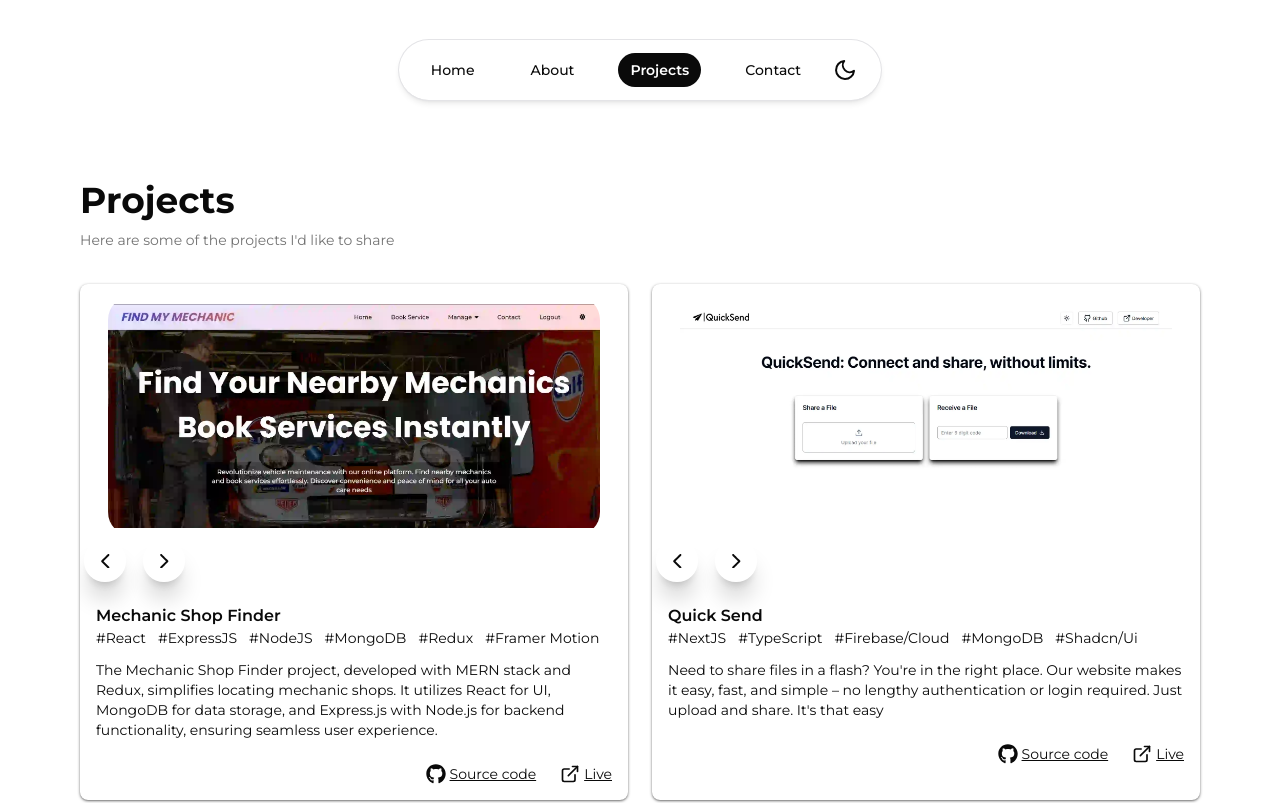
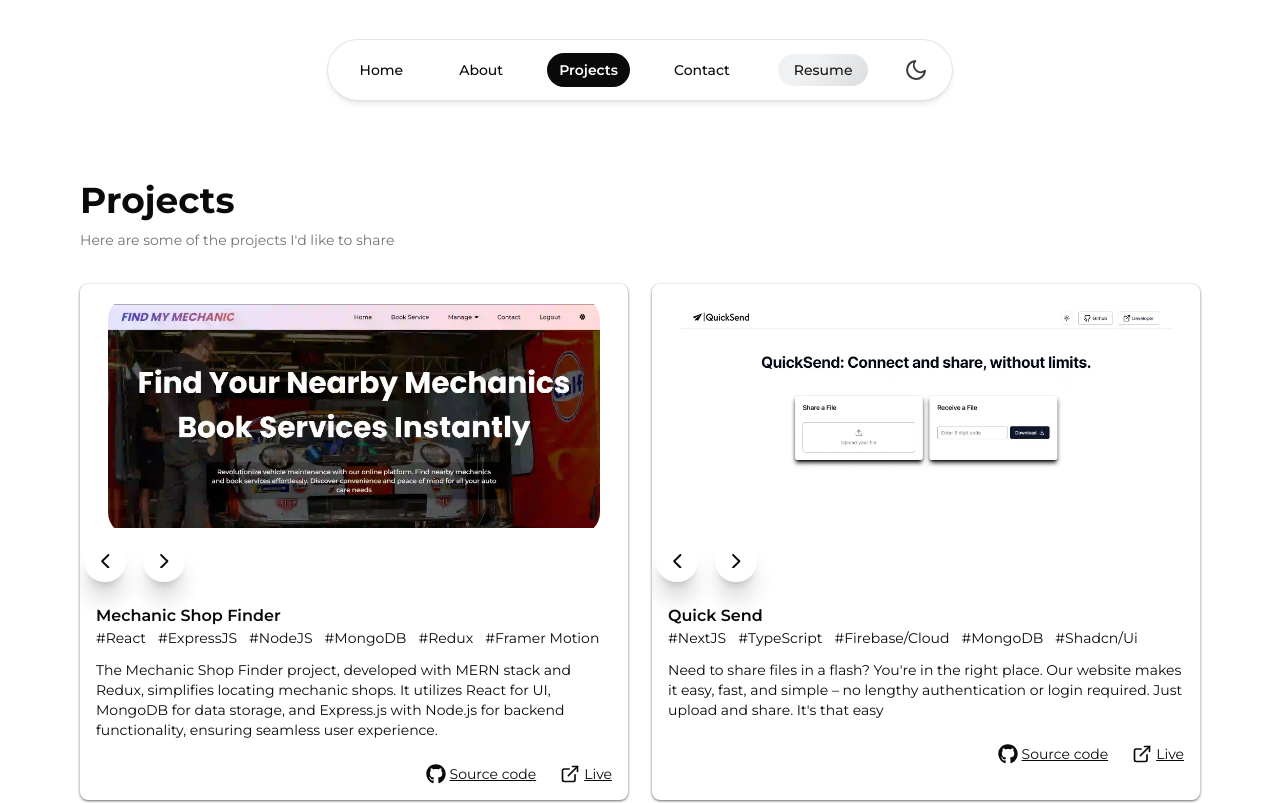
Before and after one commit to Sooraj-Rao/Portfolio, a Next.js app: page /projects in a window 1280 px wide. Shown: the top 803 px of the page. Built offline with nearby package versions, Linux system fonts and the light colour scheme.

Commit message:
(update:minimal updates)

```diff
--- a/src/component/projects/emblaCarosel.tsx
+++ b/src/component/projects/emblaCarosel.tsx
@@ -22,17 +22,17 @@ const EmblaCarousel: React.FC<PropType> = (props) => {
     nextBtnDisabled,
     onPrevButtonClick,
     onNextButtonClick
-  } = usePrevNextButtons(emblaApi)
+  } = usePrevNextButtons(emblaApi, undefined)
 
   return (
     <div className="embla  pt-3 ">
       <div className="embla__viewport" ref={emblaRef}>
         <div className="embla__container ">
-          {slides.map((index) => (
+          {slides.map((slide, index) => (
             <div className="embla__slide" key={index}>
               <img
                 className=" h-60  object-contain rounded-3xl"
-                src={index}
+                src={slide}
                 alt="Your alt text"
               />
             </div>
@@ -41,8 +41,8 @@ const EmblaCarousel: React.FC<PropType> = (props) => {
       </div>
       <div className="embla__controls ">
         <div className="embla__buttons text-foreground">
-          <PrevButton onClick={onNextButtonClick} disabled={prevBtnDisabled} />
-          <NextButton onClick={ onPrevButtonClick} disabled={nextBtnDisabled} />
+          <PrevButton onClick={onPrevButtonClick} disabled={prevBtnDisabled} />
+          <NextButton onClick={onNextButtonClick} disabled={nextBtnDisabled} />
         </div>
       </div>
     </div>
--- a/src/component/utility/theme-switch.tsx
+++ b/src/component/utility/theme-switch.tsx
@@ -22,7 +22,7 @@ export default function ThemeSwitch(props: ThemeSwitchProps) {
     <button
       type="button"
       aria-label="toggle theme"
-      className="mt-8 h-10 w-10 rounded-full text-foreground transition-[scale] duration-200 hover:scale-[1.1] md:mr-4 md:mt-0 md:h-6 md:w-6"
+      className="mt-8 h-10 w-10 rounded-full text-foreground/80 transition-[scale] duration-200 hover:scale-[1.1] md:mr-4 md:mt-0 md:h-6 md:w-6"
       onClick={handleThemeChange}
     >
       {mounted &&
--- a/src/layout/footer.tsx
+++ b/src/layout/footer.tsx
@@ -4,10 +4,6 @@ import { Socials } from "@/data/Socials";
 import { motion } from "framer-motion";
 import Link from "next/link";
 import {
-  GithubIcon,
-  LinkedinIcon,
-  TwitterIcon,
-  MailIcon,
   ArrowTopRight,
 } from "@/component/icons";
 import { IoMdMail } from "react-icons/io";
@@ -40,7 +36,7 @@ export default function Footer() {
   return (
     <footer
       id="footer"
-      className="flex lg:pt-20 w-full flex-col items-center gap-20 px-6 py-8 sm:px-14 md:px-20"
+      className="flex w-full flex-col items-center gap-20 px-6 py-8 sm:px-14 md:px-20"
     >
       <motion.div
         initial={{ y: 80 }}
@@ -83,9 +79,9 @@ export default function Footer() {
                 xmlns="http://www.w3.org/2000/svg"
               >
                 <path
-                  stroke-linecap="round"
-                  stroke-linejoin="round"
-                  stroke-width="2"
+                  strokeLinecap="round"
+                  strokeLinejoin="round"
+                  strokeWidth="2"
                   d="M14 5l7 7m0 0l-7 7m7-7H3"
                 ></path>
               </svg>
--- a/src/layout/navbar.tsx
+++ b/src/layout/navbar.tsx
@@ -7,6 +7,7 @@ import { AnimatePresence, motion } from "framer-motion";
 import MenuLogo from "@/component/utility/menu-button";
 import ThemeSwitch from "@/component/utility/theme-switch";
 import MobileMenu from "@/component/utility/mobile-menu";
+import { Button } from "@/components/ui/button";
 // import { classNames } from "@/utility/classNames";
 
 export type NavbarRoute = {
@@ -69,12 +70,27 @@ export default function Navbar(props: NavbarProps) {
               );
             })}
           </ul>
+          <Link target="_blank" href={"/Resume.pdf"}>
+            <Button
+              variant="secondary"
+              className="
+            ml-4 mr-7  h-8 animate-[Loader_8s_infinite_linear] rounded-full
+           bg-[linear-gradient(130deg,_#eff1f3_4%,_#b7b7b7_25%,_#eff1f3_36%)]
+           [background-size:1000px_100%]
+           dark:bg-[linear-gradient(130deg,_#3f3f3f_4%,_#919090_25%,_#3f3f3f_36%)]
+           dark:text-foreground
+           "
+            >
+              Resume
+            </Button>
+          </Link>
+
           <ThemeSwitch />
         </nav>
-        <div className=" flex  justify-end w-full md:w-0">
-        <AnimatePresence>
-          <MenuLogo open={isModalOpen} setIsModalOpen={setIsModalOpen} />
-        </AnimatePresence>
+        <div className=" flex  w-full justify-end md:w-0">
+          <AnimatePresence>
+            <MenuLogo open={isModalOpen} setIsModalOpen={setIsModalOpen} />
+          </AnimatePresence>
         </div>
       </div>
 
--- a/src/pages/projects.tsx
+++ b/src/pages/projects.tsx
@@ -36,7 +36,7 @@ export default function Projects() {
           },
         ]}
       />
-      <section className="mx-auto mb-40 mt-6 w-full gap-20 px-6 sm:mt-12 sm:px-14 md:px-20">
+      <section className="mx-auto mb-20 mt-6 w-full gap-20 px-6 sm:mt-12 sm:px-14 md:px-20">
         <div className="mx-auto max-w-7xl">
           <h1 className="text-2xl font-bold text-foreground md:text-4xl">
             Projects
--- a/src/styles/globals.css
+++ b/src/styles/globals.css
@@ -193,12 +193,6 @@
   }
 }
 
-.Loader {
-  animation: Loader 8s infinite linear;
-  background: linear-gradient(150deg, hsl(var(--background)) 4%, #bfbfbff2 15%, hsl(var(--background)) 36%);
-  background-size: 1000px 100%;
-}
-
 
 @keyframes Loader {
   0% {
```
Also changed, not shown: src/layout/main-layout.tsx (+5 -2 lines).
